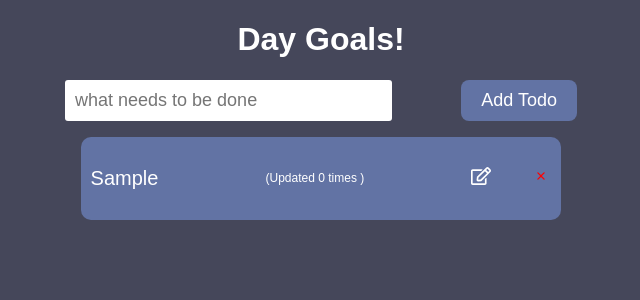
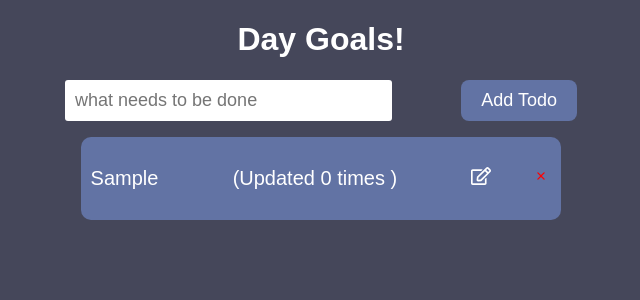
Before and after one commit to LaxmanDonthula/todo-app-using-react, a React (Create React App) app: page / in a window 1280 px wide. Both pictures are taken after typing "Sample" into the empty fields and a click on the button "Add Todo". Shown: the top 300 px of the page, without its empty margins (319-959 px from the left). Built offline with nearby package versions, Linux system fonts and the light colour scheme.

Commit message:
Update index.css

```diff
--- a/src/components/TodoItem/index.css
+++ b/src/components/TodoItem/index.css
@@ -17,9 +17,6 @@
   justify-content: space-between;
   width: 80px;
 }
-.counter {
-  font-size:12px;
-}
 button {
   background-color: transparent;
   border: none;
```
